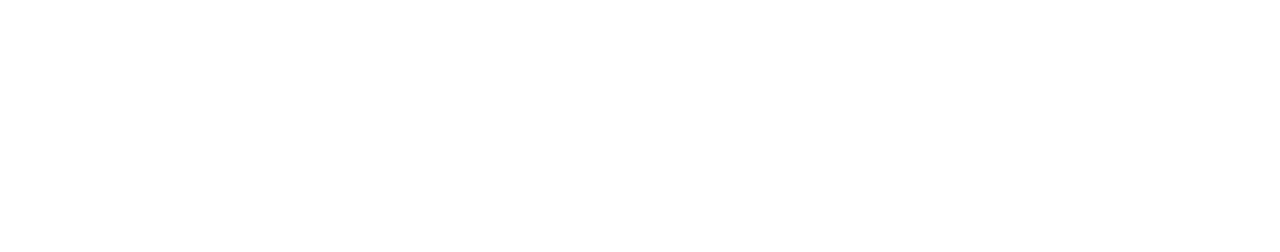
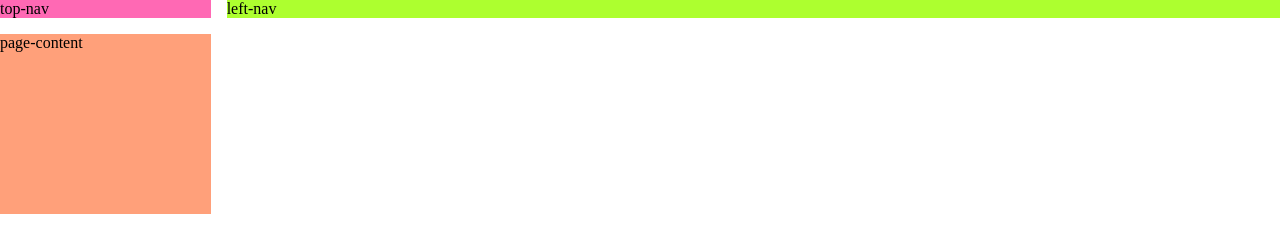
Before and after one commit to CarlUdo/simple-html-css-page, a plain HTML site: page index.html in a window 1280 px wide. Drawn offline with Linux system fonts and the light colour scheme.

Commit message:
Update index.html with elements

```diff
--- a/index.html
+++ b/index.html
@@ -3,9 +3,20 @@
 <head>
   <meta charset="UTF-8">
   <meta name="viewport" content="width=device-width, initial-scale=1.0">
+  <link rel="stylesheet" href="./styles.css">
   <title>Document</title>
 </head>
 <body>
-
+  <div class="container">
+    <div class="top-nav">
+      top-nav
+    </div>
+    <div class="left-nav">
+      left-nav
+    </div>
+    <div class="page-content">
+      page-content
+    </div>
+  </div>
 </body>
 </html>
```
